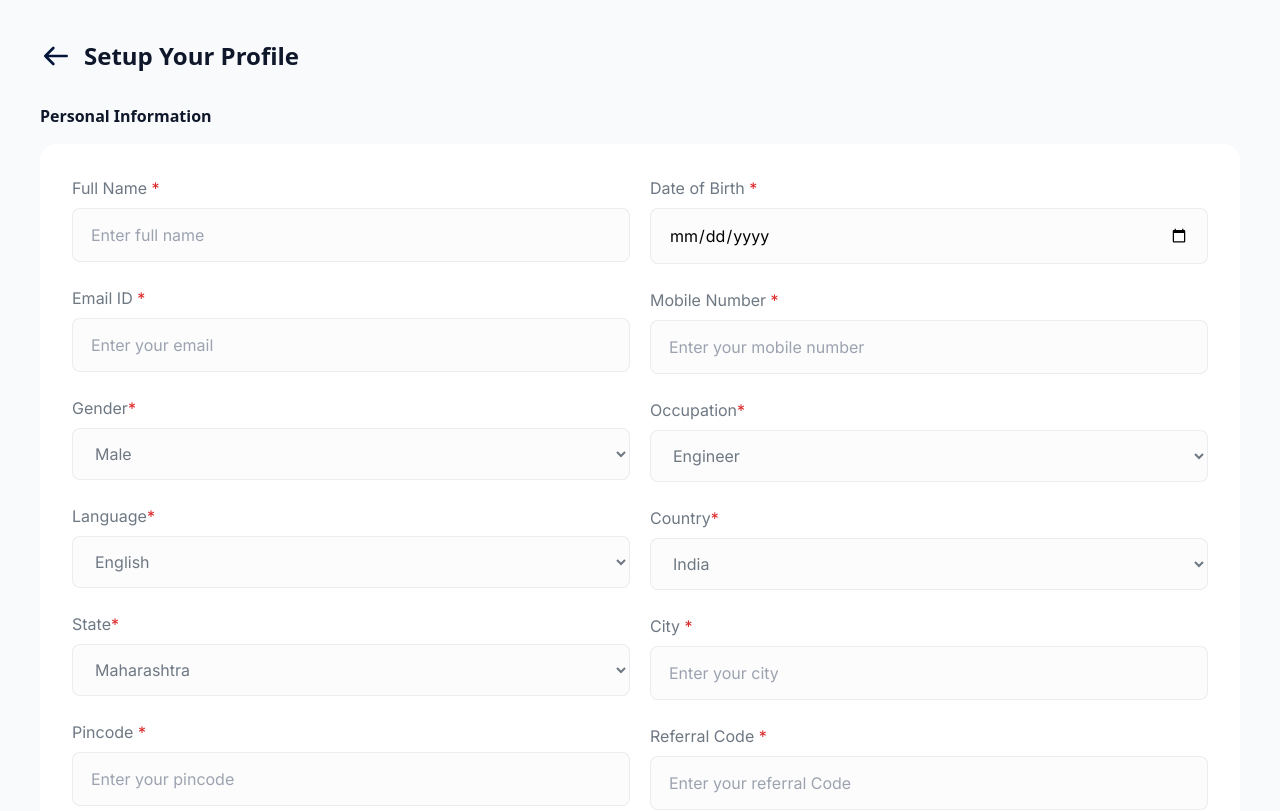
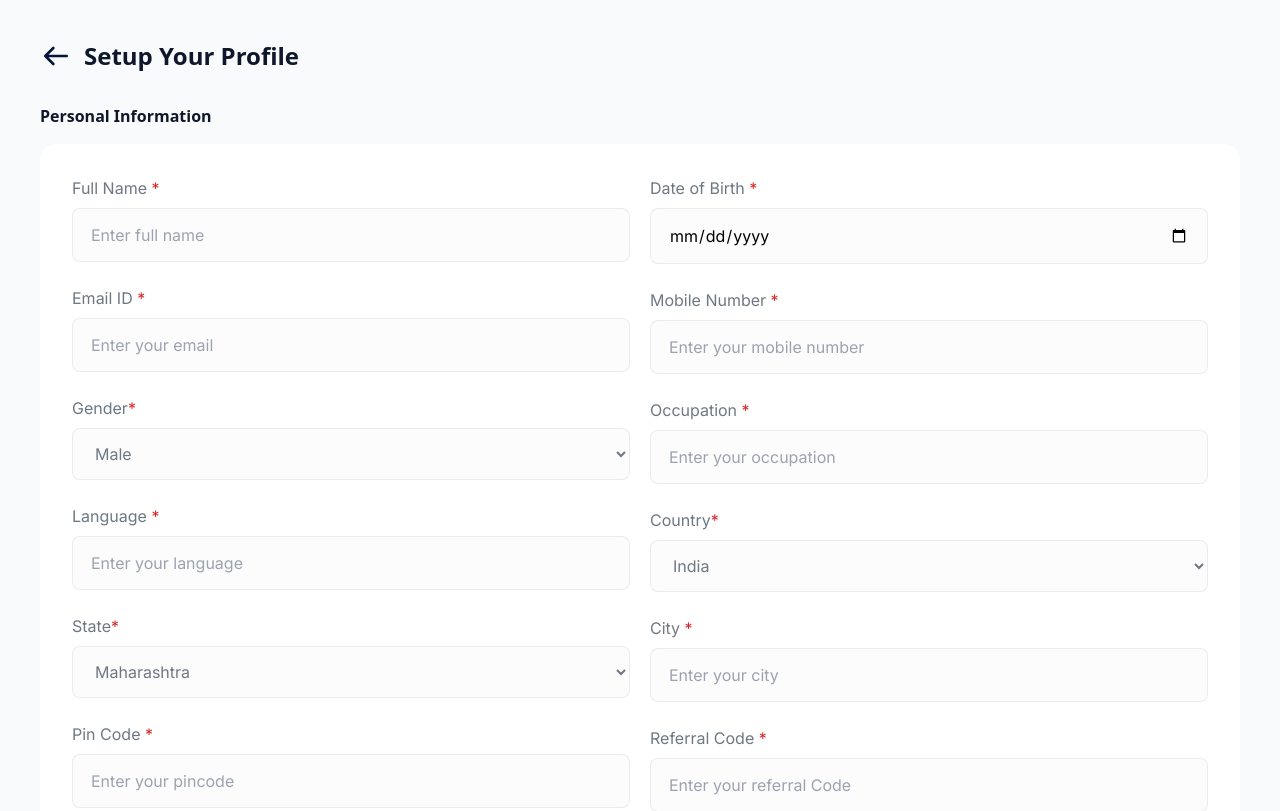
Before and after one commit to smackdowna/pmfrontend, a React (Vite) app: page /auth/setup-profile in a window 1280 px wide. Shown: the top 811 px of the page. Built offline with nearby package versions, Linux system fonts and the light colour scheme; what @react-pdf/renderer would draw is missing.

Commit message:
Changed language and occupation input field in profile setup

```diff
--- a/src/components/MyProfilePage/PersonalInfo/PersonalInfo.tsx
+++ b/src/components/MyProfilePage/PersonalInfo/PersonalInfo.tsx
@@ -10,10 +10,8 @@ type TPersonalInfo = {
 
 const PersonalInfo: React.FC<TPersonalInfo> = ({ register, errors, mobileNumber }) => {
   const genderOptions = ["Male", "Female", "Other"];
-  const languageOptions = ["English", "Hindi"];
   const stateOptions = ["Maharashtra", "Gujrat"];
   const countryOptions = ["India"];
-  const occupationOptions = ["Engineer", "Doctor", "Teacher", "Artist"];
   return (
     <div className="flex flex-col gap-4">
       <p className="text-neutral-90 font-semibold">Personal Information</p>
@@ -29,10 +27,6 @@ const PersonalInfo: React.FC<TPersonalInfo> = ({ register, errors, mobileNumber
               error={errors.full_name}
               {...register("full_name", {
                 required: "Full Name is required",
-                minLength: {
-                  value: 3,
-                  message: "Full Name must be at least 3 characters",
-                },
               })} />
             <TextInput
               label="Email ID"
@@ -55,16 +49,14 @@ const PersonalInfo: React.FC<TPersonalInfo> = ({ register, errors, mobileNumber
               {...register("gender", {
                 required: "Gender is required",
               })}
-
             />
-            <SelectDropdown
+            <TextInput
               label="Language"
-              options={languageOptions}
+              placeholder="Enter your language"
               error={errors.language}
               {...register("language", {
                 required: "Language is required",
-              })}
-            />
+              })} />
             <SelectDropdown
               label="State"
               options={stateOptions}
@@ -74,11 +66,11 @@ const PersonalInfo: React.FC<TPersonalInfo> = ({ register, errors, mobileNumber
               })}
             />
             <TextInput
-              label="Pincode"
+              label="Pin Code"
               placeholder="Enter your pincode"
               error={errors.pinCode}
               {...register("pinCode", {
-                required: "Pinc ode is required",
+                required: "Pin code is required",
               })}
             />
           </div>
@@ -127,14 +119,13 @@ const PersonalInfo: React.FC<TPersonalInfo> = ({ register, errors, mobileNumber
               defaultValue={mobileNumber ? mobileNumber : ""}
               isDisabled={true}
             />
-            <SelectDropdown
+            <TextInput
               label="Occupation"
-              options={occupationOptions}
+              placeholder="Enter your occupation"
               error={errors.occupation}
               {...register("occupation", {
                 required: "Occupation is required",
-              })}
-            />
+              })} />
             <SelectDropdown
               label="Country"
               options={countryOptions}
```
